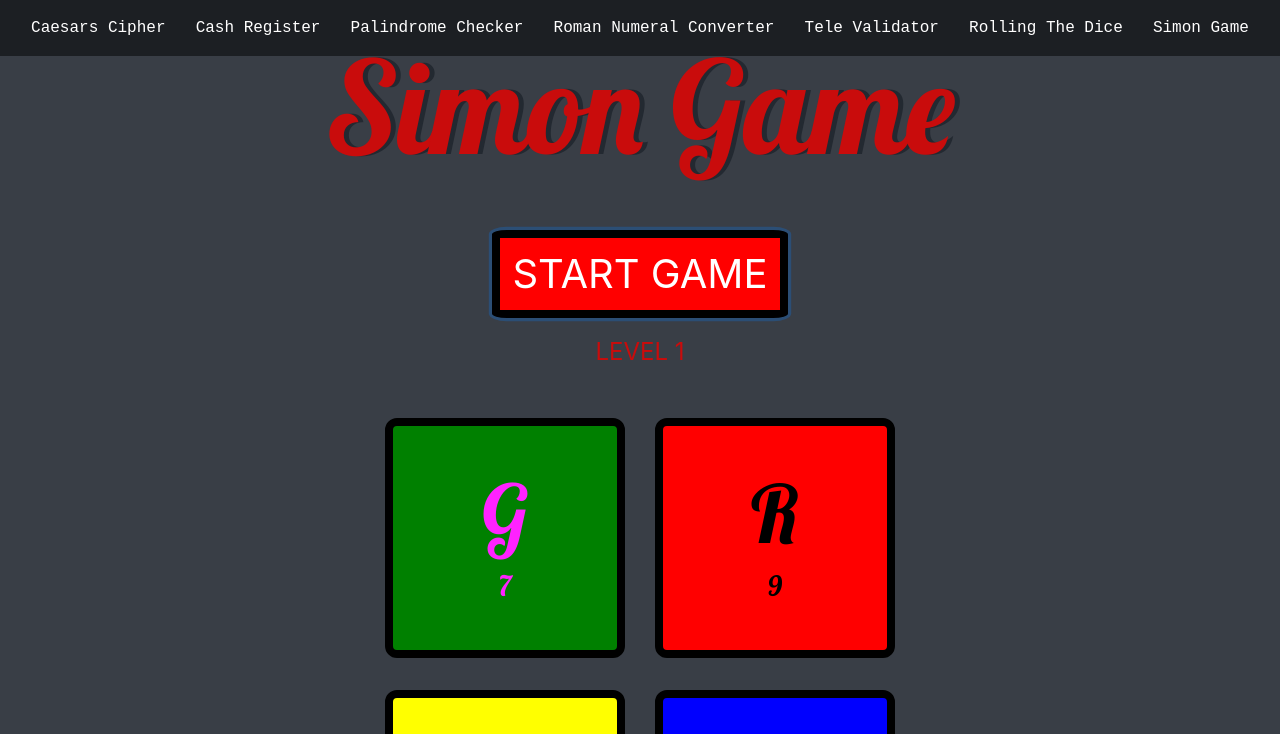
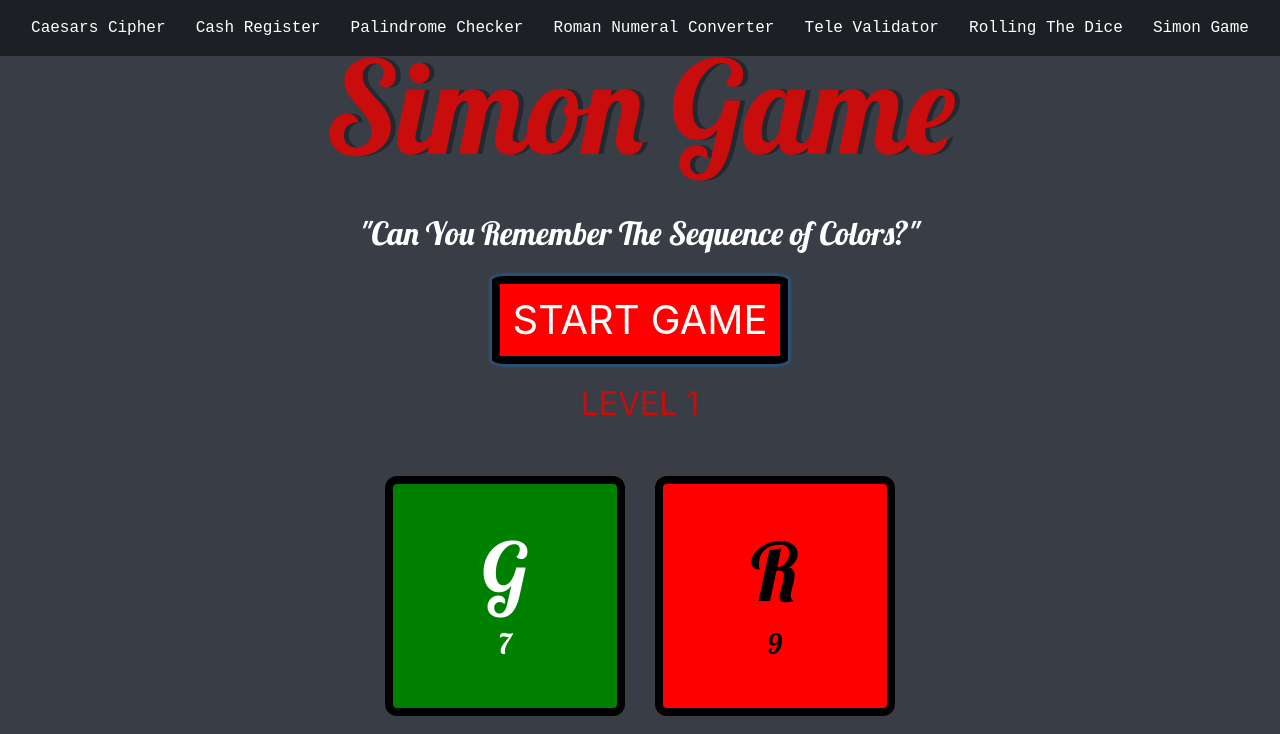
Before and after one commit to DCasely/Simon-Game, a plain HTML site: page index.html in a window 1280 px wide. Both pictures are taken after a click on the button "START GAME". Shown: the top 734 px of the page. Drawn offline with nearby package versions, Linux system fonts and the light colour scheme.

Commit message:
updated css

```diff
--- a/index.html
+++ b/index.html
@@ -102,8 +102,9 @@
     <!-- MAIN AREA -->
     <!-- ============================================ -->
     <div id="main" class="container">
-      <div>
+      <div class="title">
         <h1>Simon Game</h1>
+        <h2>"Can You Remember The Sequence of Colors?"</h2>
       </div>
 
       <div class="row start-game-row">
--- a/styles.css
+++ b/styles.css
@@ -34,12 +34,17 @@ h1 {
   color: #c90c0c;
 }
 
+.title h2 {
+  font-family: 'Lobster', cursive;
+  color: #fff;
+}
+
 .start-game-row {
   flex-direction: column;
 }
 
-p {
-  font-size: 1.5rem;
+.game-alert {
+  font-size: 2rem;
   color: #c90c0c;
   margin-top: 1rem;
 }
@@ -70,7 +75,7 @@ p {
   align-items: center;
   flex-direction: column;
   font-family: 'Lobster', cursive;
-  color: #fff;
+  color: #000;
 }
 
 .yellow-block,
@@ -147,7 +152,7 @@ p {
 }
 
 .flashit {
-  color: #f2f;
+  color: #fff;
   -webkit-animation: flash linear 0.5s 2;
   animation: flash linear 0.5s 2;
 }
@@ -184,10 +189,10 @@ p {
   margin: auto 1rem;
 }
 
-.btn:hover {
+/* .btn:hover {
   transform: scale(1.1);
   color: #fff;
-}
+} */
 
 .btn:active {
   transform: scale(0.9);
```
